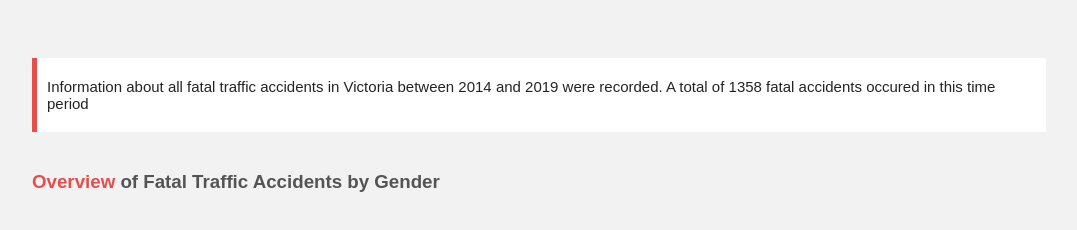
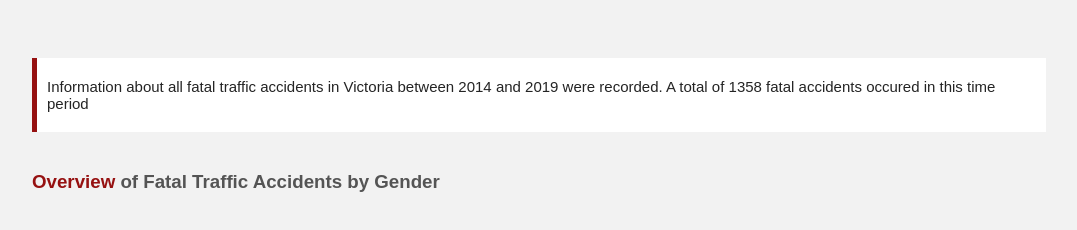
Before and after one commit to ctra0024/FIT3179, a plain HTML site: page index.html in a window 1280 px wide. Shown: the part 130-360 px from the top of the page, without its empty margins (101-1178 px from the left). Drawn offline with Linux system fonts and the light colour scheme; a script that the page names is missing.

Commit message:
Update index.html

```diff
--- a/index.html
+++ b/index.html
@@ -39,11 +39,11 @@
       font-size: 15px;
       border-left-style: solid;
       border-width: 5px;
-      border-color: #e64e4e;
+      border-color: #961111;
       background-color: white;
     }
     .keyword {
-      color: #e64e4e;
+      color: #961111;
     }
   </style>
 </head>
```
